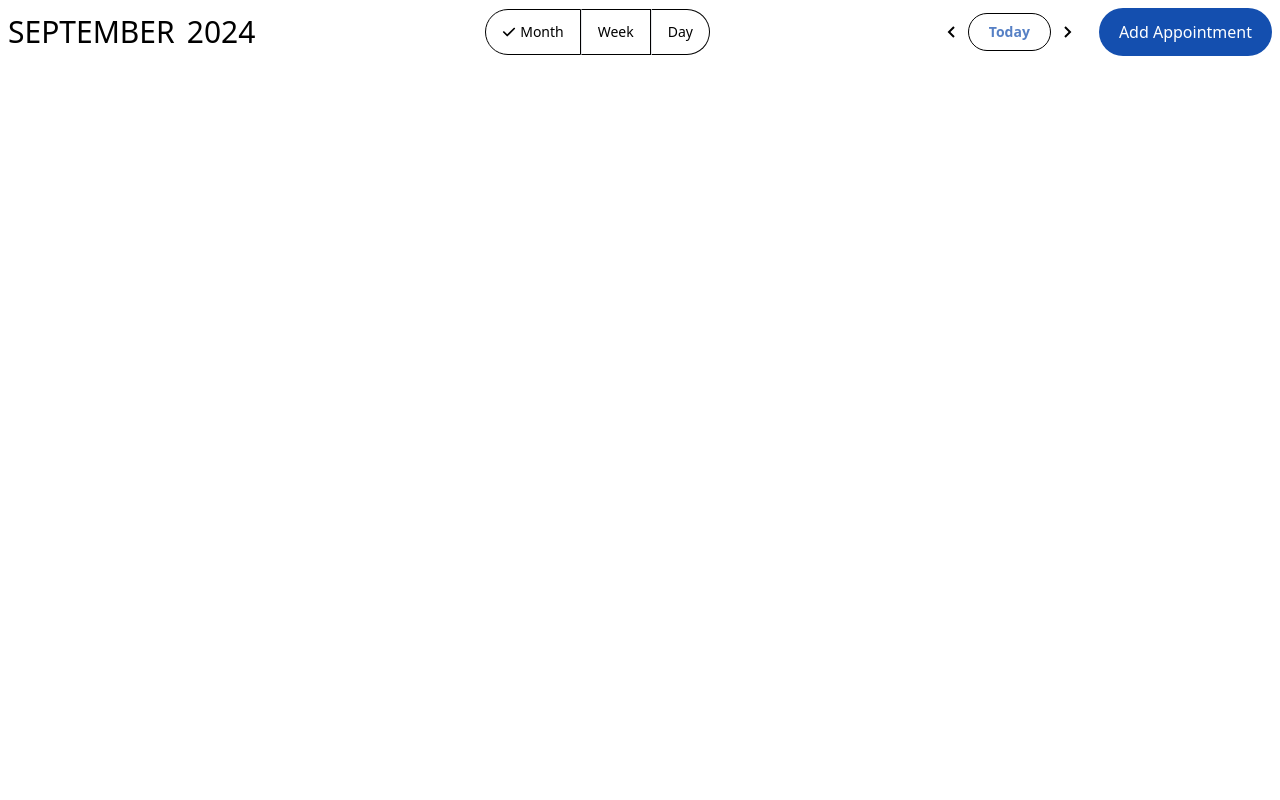
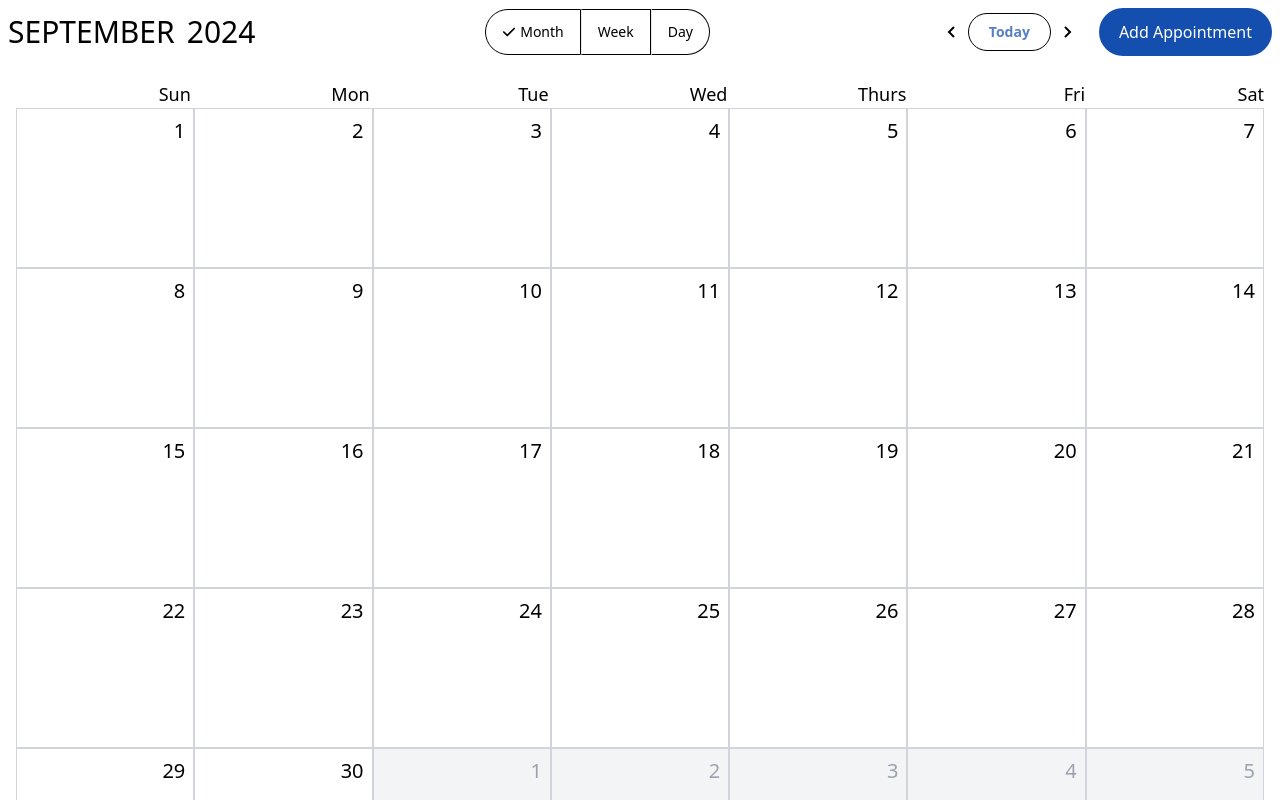
Before and after one commit to Herik25/calendar-app, a React (Vite) app: page / in a window 1280 px wide. Shown: the top 800 px of the page. Built offline with nearby package versions, Linux system fonts and the light colour scheme.

Commit message:
calendar month body is done

```diff
--- a/src/App.jsx
+++ b/src/App.jsx
@@ -1,10 +1,12 @@
 import React from 'react'
 import Header from './Components/Header'
+import MonthBody from './Components/MonthBody'
 
 function App() {
   return (
     <div className=' font-sans'>
       <Header />
+      <MonthBody />
     </div>
   )
 }
--- /dev/null
+++ b/src/Components/MonthBody/index.jsx
@@ -0,0 +1,88 @@
+import React from "react";
+
+// Helper function to get the number of days in a given month
+const getDaysInMonth = (year, month) => {
+  return new Date(year, month + 1, 0).getDate();
+};
+
+// Helper function to get the day of the week for the 1st day of the month
+const getStartDayOfMonth = (year, month) => {
+  return new Date(year, month, 1).getDay(); // Sunday = 0, Monday = 1, etc.
+};
+
+function MonthBody() {
+  const date = new Date();
+  const currentYear = date.getFullYear();
+  const currentMonth = date.getMonth(); // For testing, you can set a specific month, e.g., 8 for September
+
+  // Days of the week array starting with Sunday
+  const daysOfWeek = ["Sun", "Mon", "Tue", "Wed", "Thurs", "Fri", "Sat"];
+
+  const daysInCurrentMonth = getDaysInMonth(currentYear, currentMonth);
+  const startDay = getStartDayOfMonth(currentYear, currentMonth); // Start day for the current month
+
+  // Previous month calculations
+  const previousMonth = currentMonth === 0 ? 11 : currentMonth - 1; // If current month is January, previous month is December
+  const previousMonthYear = currentMonth === 0 ? currentYear - 1 : currentYear;
+  const daysInPreviousMonth = getDaysInMonth(previousMonthYear, previousMonth);
+
+  // Create an array for the days of the calendar
+  const daysArray = [];
+
+  // Add dates from the previous month for the empty slots before the 1st of the current month
+  for (let i = startDay - 1; i >= 0; i--) {
+    daysArray.push({
+      day: daysInPreviousMonth - i, // Filling the days from the end of the previous month
+      currentMonth: false, // Indicate that this date is from the previous month
+    });
+  }
+
+  // Add the actual days of the current month
+  for (let i = 1; i <= daysInCurrentMonth; i++) {
+    daysArray.push({
+      day: i,
+      currentMonth: true,
+    });
+  }
+
+  // Add dates from the next month to fill out the remaining grid cells
+  const totalCells = 42; // 6 rows * 7 days per week = 42 cells
+  const remainingCells = totalCells - daysArray.length;
+  for (let i = 1; i <= remainingCells; i++) {
+    daysArray.push({
+      day: i,
+      currentMonth: false, // Indicate that this date is from the next month
+    });
+  }
+
+  return (
+    <div className="p-4">
+      {/* Days of the Week */}
+      <div className="grid grid-cols-7 text-right gap-1 text-lg">
+        {daysOfWeek.map((day, index) => (
+          <div key={index}>{day}</div>
+        ))}
+      </div>
+
+      {/* Calendar Grid */}
+      <div className="grid grid-cols-7 w-full">
+        {daysArray.map((dayObj, index) => (
+          <div
+            key={index}
+            className={`h-40 border border-gray-300 p-2 flex flex-col gap-1 ${
+              dayObj.currentMonth ? "bg-white" : "bg-gray-100 text-gray-400"
+            }`}
+          >
+            <div className=" text-right text-xl">{dayObj.day}</div>
+            {/* TODO: Dynamic Data from BackEnd */}
+            {/* <div className=" bg-pink-300 text-sm py-1 px-2 rounded-md font-semibold">
+              something
+            </div> */}
+          </div>
+        ))}
+      </div>
+    </div>
+  );
+}
+
+export default MonthBody;
```
